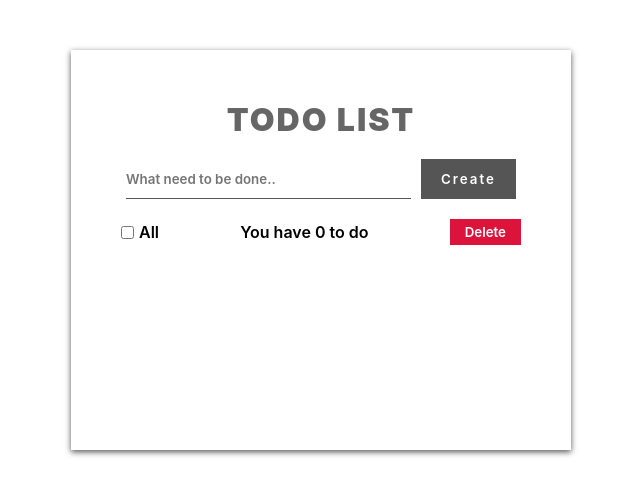
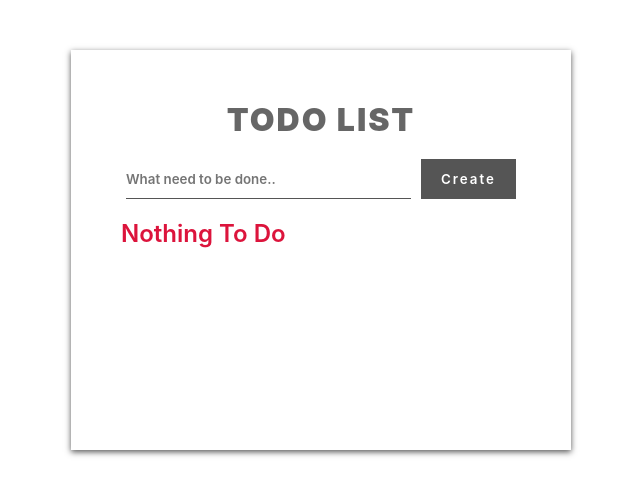
Before and after one commit to Mehdih77/Todo-With-Filter, a React (Create React App) app: page / in a window 1280 px wide. Shown: the top 494 px of the page, without its empty margins (319-959 px from the left). Built offline with nearby package versions, Linux system fonts and the light colour scheme.

Commit message:
Complete Functionality

```diff
--- a/src/components/Footer.js
+++ b/src/components/Footer.js
@@ -1,12 +1,49 @@
+import { useState } from "react"
+import { useTodoContext } from "../context/TodoProvider";
+
 export default function Footer() {
+
+    const [completeAll, setCompleteAll] = useState(false);
+    const [todos,setTodos] = useTodoContext();
+
+    // complete All todos with One click
+    const handleCompleteAll = () => {
+        setCompleteAll(!completeAll);
+        const newTodos = [...todos];
+        newTodos.forEach(todo => {
+            todo.complete = !completeAll
+        })
+        setTodos(newTodos);
+    }
+
+    const handleDeleteTodo = () => {
+        const newTodos = todos.filter(todo => {
+            return todo.complete === false
+        })
+        setTodos(newTodos);
+        setCompleteAll(false);
+    }
+
+    const remainTodo = () => {
+        return todos.filter(todo => todo.complete === false)
+    }
+
     return (
         <footer className="row">
-            <label htmlFor="">
-                <input type="checkbox" name="all" id="all" />
-                    All
-            </label>
-            <p>You have 0 to do</p>
-            <button id="delete">Delete</button>
+            {todos.length === 0 ?
+                <h2>Nothing To Do</h2>
+                 :
+                <>
+                <label htmlFor="all">
+                    <input type="checkbox" name="all" id="all"
+                    onChange={handleCompleteAll}
+                    checked={completeAll} />
+                        All
+                </label>
+                <p>You have {remainTodo().length} to do</p>
+                <button onClick={handleDeleteTodo} id="delete">Delete</button>
+                </>
+            }
         </footer>
     )
 }
--- a/src/components/FormInput.js
+++ b/src/components/FormInput.js
@@ -1,22 +1,29 @@
-import { useState } from "react";
+import { useState, useRef, useEffect } from "react";
 import { useTodoContext } from "../context/TodoProvider";
 
 export default function FormInput() {
 
     const [name, setName] = useState('');
     const [todos,setTodos] = useTodoContext();
+    const inputRef = useRef();
+    useEffect(() => {
+        inputRef.current.focus();
+    }, [])
 
     const handleSubmitTodo = (e) => {
         e.preventDefault();
         setTodos([...todos, {name, complete: false, id: Math.random().toFixed(2)}]);
         setName('');
+        inputRef.current.focus();
     }
 
     return (
         <form autoComplete='off' onSubmit={handleSubmitTodo}>
             <input type="text" name='todos' id='todos'
             required placeholder='What need to be done..'
-            value={name} onChange={(e) => setName(e.target.value.toLowerCase())} />
+            ref={inputRef}
+            value={name}
+            onChange={(e) => setName(e.target.value.toLowerCase())} />
             <button type='submit'>Create</button>
         </form>
     )
```
